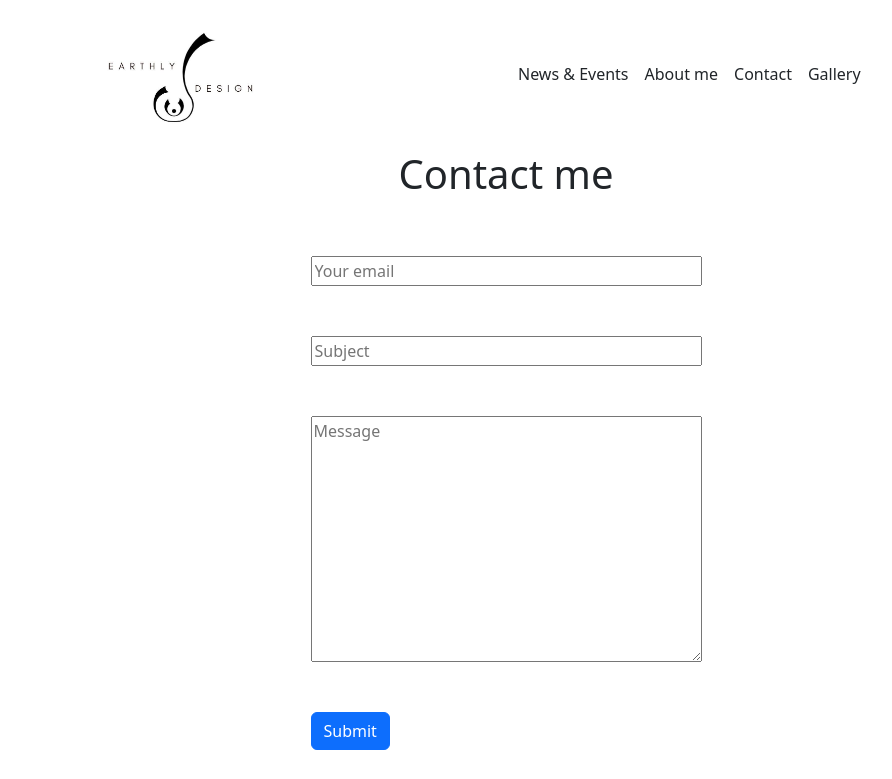
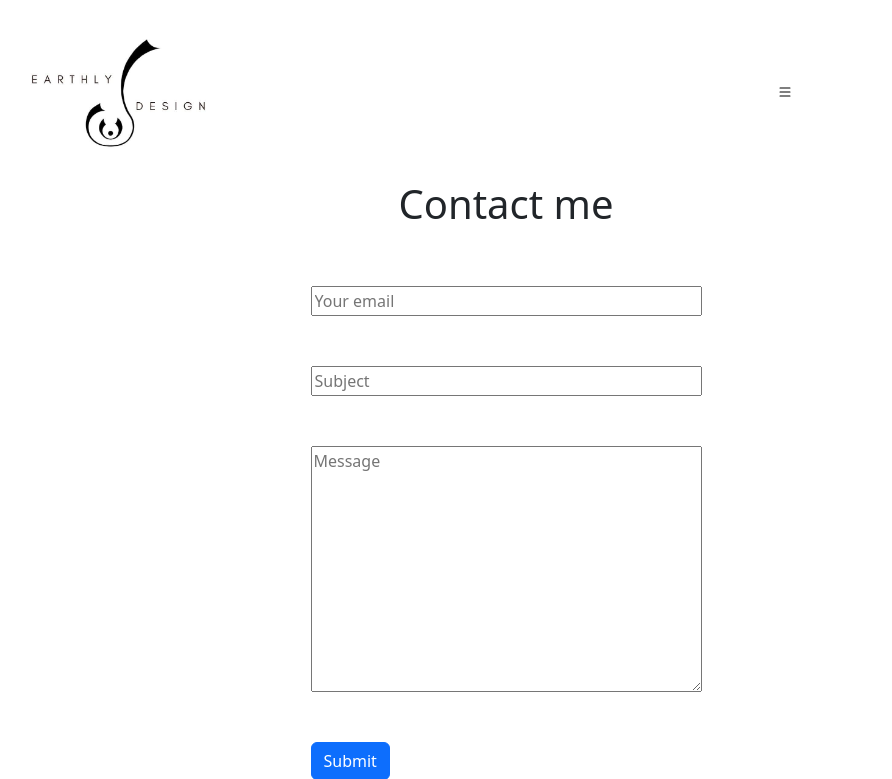
Before and after one commit to leopengilley/earthlydesignstudio, a Django app: page /contact in a window 1280 px wide. Shown: the top 779 px of the page, without its empty margins (134-1026 px from the left). Run offline with Django 4.2, Linux system fonts and the light colour scheme.

Commit message:
some layout and model changes

```diff
--- /dev/null
+++ b/package.json
@@ -0,0 +1,5 @@
+{
+  "dependencies": {
+    "bootstrap": "^5.3.2"
+  }
+}
--- a/portfolio/models.py
+++ b/portfolio/models.py
@@ -4,6 +4,7 @@ from django.urls import reverse
 class BlogPost(models.Model):
     title = models.CharField(max_length = 70)
     date = models.DateField(auto_now = True)
+    description = models.TextField(max_length = 150)
     body = models.TextField(max_length = 1000)
     images = models.ManyToManyField('BlogImage', blank=True)
 
--- a/portfolio/templates/base.html
+++ b/portfolio/templates/base.html
@@ -2,7 +2,7 @@
 <html lang="en">
   <head>
     {% block title %}
-      <title>Veronique Sellies</title>
+      <title>Earthly Design Studio</title>
     {% endblock %}
     <meta charset="utf-8" />
     <meta name="viewport" content="width=device-width, initial-scale=1" />
@@ -13,33 +13,42 @@
     {% load static %}
     <link rel="stylesheet" href="{% static 'css/styles.css' %}" />
     <script src="{% static 'image_carousel.js' %}" defer></script>
+
   </head>
   <body>
     <header>
-      <div class="container-fluid text-center">
       <div class="row justify-content-evenly">
+        <div class="col-4 logo">
             <div class="col">
                 <a href="{% url 'home' %}">
                     <img src="{% static 'images\logo.jpg' %}" alt="VS Logo">
                 </a>
             </div>
+        </div>
 
-            <div class="col align-self-center">
-              <ul class="nav nav-underline">
-                <li class="nav-item">
-                  <a class="nav-link link-dark" href="{% url 'home'%}">News & Events</a>
+        <div class="col-4 btn-group dropend" data-bs-theme="light">
+          <button type="button" class="btn btn-secondary dropdown-toggle" data-bs-toggle="dropdown" aria-expanded="false">
+            <svg xmlns="http://www.w3.org/2000/svg" width="16" height="16" fill="currentColor" class="bi bi-list" viewBox="0 0 16 16">
+              <path fill-rule="evenodd" d="M2.5 12a.5.5 0 0 1 .5-.5h10a.5.5 0 0 1 0 1H3a.5.5 0 0 1-.5-.5zm0-4a.5.5 0 0 1 .5-.5h10a.5.5 0 0 1 0 1H3a.5.5 0 0 1-.5-.5zm0-4a.5.5 0 0 1 .5-.5h10a.5.5 0 0 1 0 1H3a.5.5 0 0 1-.5-.5z"/>
+            </svg>
+          </button>
+          <ul class="dropdown-menu">
+            <li>
+              <a class="dropdown-item" href="{% url 'home'%}">News & Events</a>
             </li>
-                <li class="nav-item">
-                  <a class="nav-link link-dark" href="{% url 'about_me'%}">About me</a>
+            <li>
+              <a class="dropdown-item" href="{% url 'classes'%}">Classes</a>
             </li>
-                <li class="nav-item">
-                  <a class="nav-link link-dark" href="{% url 'contact'%}">Contact</a>
+            <li>
+              <a class="dropdown-item" href="{% url 'about_me'%}">About me</a>
             </li>
-                <li class="nav-item">
-                  <a class="nav-link link-dark" href="{% url 'gallery'%}">Gallery</a>
+            <li>
+              <a class="dropdown-item" href="{% url 'contact'%}">Contact</a>
+            </li>
+            <li>
+              <a class="dropdown-item" href="{% url 'gallery'%}">Gallery</a>
             </li>
           </ul>
-            </div>
         </div>
       </div>
     </header>
--- a/portfolio/urls.py
+++ b/portfolio/urls.py
@@ -3,6 +3,7 @@ from . import views
 
 urlpatterns = [
     path('', views.home, name='home'),
+    path('classes', views.classes, name='classes'),
     path('about_me', views.about_me, name='about_me'),
     path('gallery', views.gallery, name='gallery'),
     path('contact', views.contact, name='contact'),
--- a/portfolio/views.py
+++ b/portfolio/views.py
@@ -7,12 +7,15 @@ from django.core.paginator import Paginator
 from .forms import ContactForm
 
 def home(request):
+    return render(request, 'index.html')
+
+def classes(request):
     events = BlogPost.objects.all().order_by('date', 'id')
     paginator = Paginator(events, 2)
     page_number = request.GET.get("page")
     page_obj = paginator.get_page(page_number)
 
-    return render(request, 'index.html', {'page_obj': page_obj, 'paginator': paginator})
+    return render(request, 'classes.html', {'page_obj': page_obj, 'paginator': paginator})
 
 def about_me(request):
     return render(request, 'about_me.html')
--- a/static/css/styles.css
+++ b/static/css/styles.css
@@ -1,5 +1,26 @@
 header img {
-  height: 150px;
+  height: 180px;
+}
+
+.btn-group {
+  align-items: center;
+  width: 50px;
+  margin: 0 250px;
+}
+
+.btn-group-vertical > .btn, .btn-group > .btn {
+  position: relative;
+  flex: 1 1 auto;
+  background-color: white;
+  border-color: white;
+}
+
+button .dropdown-toggle {
+  color: white !important;
+}
+
+svg {
+  color: black !important;
 }
 
 .container {
@@ -29,18 +50,23 @@ header img {
 }
 
 .events {
-  display: flex;
+  /* display: flex;
   flex-direction: column;
   text-align: center;
-  align-items: center;
+  align-items: center; */
+
+  display: grid;
+  grid-template-columns: 1fr 2fr;
   margin: 100px 0;
   width: 80%;
-  border: 2px solid black;
-  border-radius: 10px;
+  /* border: 2px solid black;
+  border-radius: 10px; */
 }
 
 .image-gallery img {
   height: 350px;
+  border-radius: 10px;
+  border: 2px solid black;
 }
 
 .about_me {
@@ -171,3 +197,15 @@ font-size: 1.31rem;
 }
 
 /* Home page carousel End */
+
+
+@media (max-width: 428px) {
+  header img {
+    height: 100px;
+  }
+
+  .cottage-container img {
+    height: 200px;
+  }
+
+}
```
Also changed, not shown: mums_portfolio/settings.py (+12 -12 lines), portfolio/templates/classes.html (added, +55 -0 lines), portfolio/templates/index.html (+0 -48 lines), gallery_images/art6.jpg (added), gallery_images/art7_VwJctgW.jpg (added), package-lock.json (added). Lines whose indentation alone changed are shown as unchanged.
